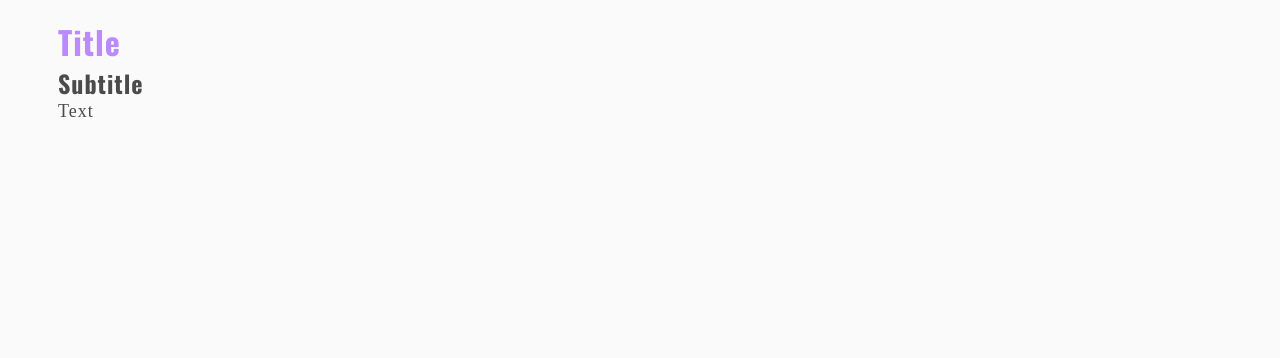
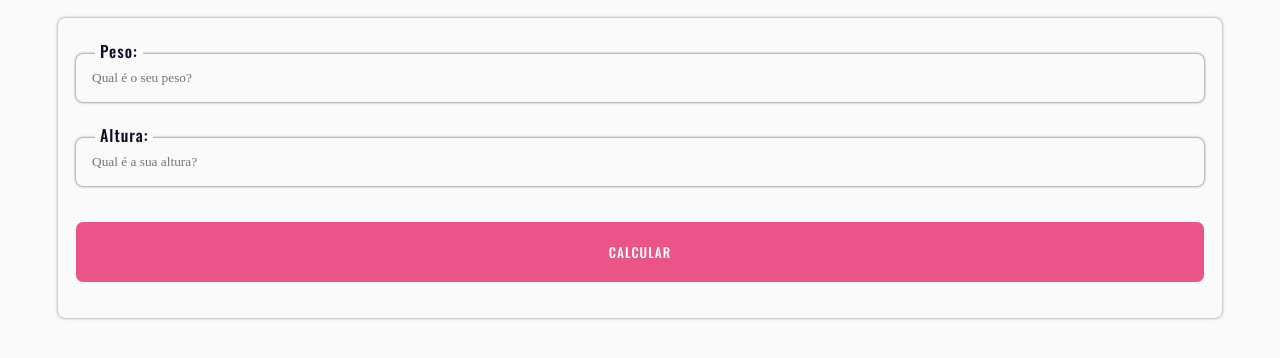
Before and after one commit to lucianosants/bmi_calculator, a React (Vite) app: page / in a window 1280 px wide. Shown: the top 358 px of the page. Built offline with nearby package versions, Linux system fonts and the light colour scheme; a web font is replaced by a local one.

Commit message:
form added to project

```diff
--- /dev/null
+++ b/src/components/Form/index.jsx
@@ -0,0 +1,39 @@
+import { FormContainer, LabelContainer } from './styles';
+
+export default function Form({
+	handleSubmit,
+	weight,
+	height,
+	setWeight,
+	setHeight,
+}) {
+	return (
+		<FormContainer onSubmit={handleSubmit}>
+			<LabelContainer>
+				<span>Peso:</span>
+				<input
+					required
+					type='number'
+					value={weight || ''}
+					onChange={setWeight}
+					placeholder='Qual é o seu peso?'
+				/>
+			</LabelContainer>
+
+			<LabelContainer>
+				<span>Altura:</span>
+				<input
+					required
+					type='text'
+					value={height || ''}
+					onChange={setHeight}
+					placeholder='Qual é a sua altura?'
+				/>
+			</LabelContainer>
+
+			<LabelContainer>
+				<button type='submit'>Calcular</button>
+			</LabelContainer>
+		</FormContainer>
+	);
+}
--- /dev/null
+++ b/src/components/Form/styles.js
@@ -0,0 +1,63 @@
+import { styled } from '@/styles/stitches.config';
+
+export const FormContainer = styled('form', {
+	boxShadow: '0 0  3px rgba(0, 0, 0, .5)',
+	borderRadius: '7px',
+	padding: '1.8rem',
+	display: 'flex',
+	flexDirection: 'column',
+	width: '100%',
+	margin: '0 auto',
+});
+
+export const LabelContainer = styled('label', {
+	margin: '1.8rem 0',
+	position: 'relative',
+
+	span: {
+		position: 'absolute',
+		top: '-1.5rem',
+		left: '1.9rem',
+		backgroundColor: '$background',
+		// zIndex: '3',
+		padding: '0 0.5rem',
+		fontFamily: '$title',
+		letterSpacing: '.1rem',
+	},
+
+	input: {
+		background: '$background',
+		padding: '1.6rem',
+		borderRadius: '7px',
+		border: '0',
+		boxShadow: '0 0  3px rgba(0, 0, 0, .7)',
+		width: '100%',
+		fontFamily: '$bodyText',
+
+		'&:focus': {
+			background: '$background',
+			boxShadow: '0 0  8px #eb5489',
+		},
+	},
+
+	button: {
+		border: '2px solid transparent',
+		fontFamily: '$title',
+		letterSpacing: '.1rem',
+		textTransform: 'uppercase',
+
+		backgroundColor: '$brand',
+		padding: '18px',
+		borderRadius: '7px',
+		color: '#fafafa',
+		width: '100%',
+		cursor: 'pointer',
+		transition: 'all 0.3s',
+
+		'&:hover, &:focus': {
+			background: '$background',
+			color: '$brand',
+			border: '2px solid $brand',
+		},
+	},
+});
--- a/src/components/Layout/index.jsx
+++ b/src/components/Layout/index.jsx
@@ -1,11 +1,35 @@
-import { Title, Subtitle, Text, Container } from './styles';
+import { Container } from './styles';
+import Form from '@/components/Form';
+import { useState } from 'react';
 
 export default function Layout() {
+	const [weight, setWeight] = useState(0);
+	const [height, setHeight] = useState(0);
+	const [bmi, setBmi] = useState(0);
+
+	const handleSubmit = (e) => {
+		e.preventDefault();
+
+		if (weight <= 0 || !weight) {
+			return console.log('Peso inválido!');
+		}
+
+		if (height <= 0 || !height) {
+			return console.log('Altura inválida!');
+		}
+
+		setBmi(weight / (height * height));
+	};
+
 	return (
 		<Container>
-			<Title>Title</Title>
-			<Subtitle>Subtitle</Subtitle>
-			<Text>Text</Text>
+			<Form
+				weight={weight}
+				height={height}
+				handleSubmit={(e) => handleSubmit(e)}
+				setWeight={(e) => setWeight(e.target.value)}
+				setHeight={(e) => setHeight(e.target.value)}
+			/>
 		</Container>
 	);
 }
--- a/src/components/Layout/styles.js
+++ b/src/components/Layout/styles.js
@@ -6,23 +6,25 @@ export const Container = styled('main', {
 	padding: '1.8rem',
 });
 
-export const Title = styled('h2', {
-	color: '$brand',
-	fontSize: '3.2rem',
-	fontFamily: '$title',
-	letterSpacing: '0.1rem',
-});
-
-export const Subtitle = styled('h4', {
-	color: '$text',
-	fontSize: '2.4rem',
-	fontFamily: '$title, sans-serif',
-	letterSpacing: '0.1rem',
-});
-
-export const Text = styled('p', {
+export const Text = styled('h4', {
 	color: '$text',
 	fontSize: '1.8rem',
-	fontFamily: '$bodyText, serif',
+	fontFamily: '$bodyText',
 	letterSpacing: '0.1rem',
+
+	variants: {
+		typography: {
+			title: {
+				fontFamily: '$title',
+
+				fontSize: '3.2rem',
+				color: '$brand',
+			},
+			subtitle: {
+				fontFamily: '$title',
+
+				fontSize: '2.4rem',
+			},
+		},
+	},
 });
--- a/src/styles/stitches.config.js
+++ b/src/styles/stitches.config.js
@@ -3,8 +3,8 @@ import { createStitches } from '@stitches/react';
 export const { styled, globalCss, getCssText } = createStitches({
 	theme: {
 		colors: {
-			brand: '#bb8aff',
-			text: 'rgba(0, 0, 0, 0.7)',
+			brand: '#eb5489',
+			text: '#0d0b22',
 			background: '#fafafa',
 		},
 		fonts: {
```
